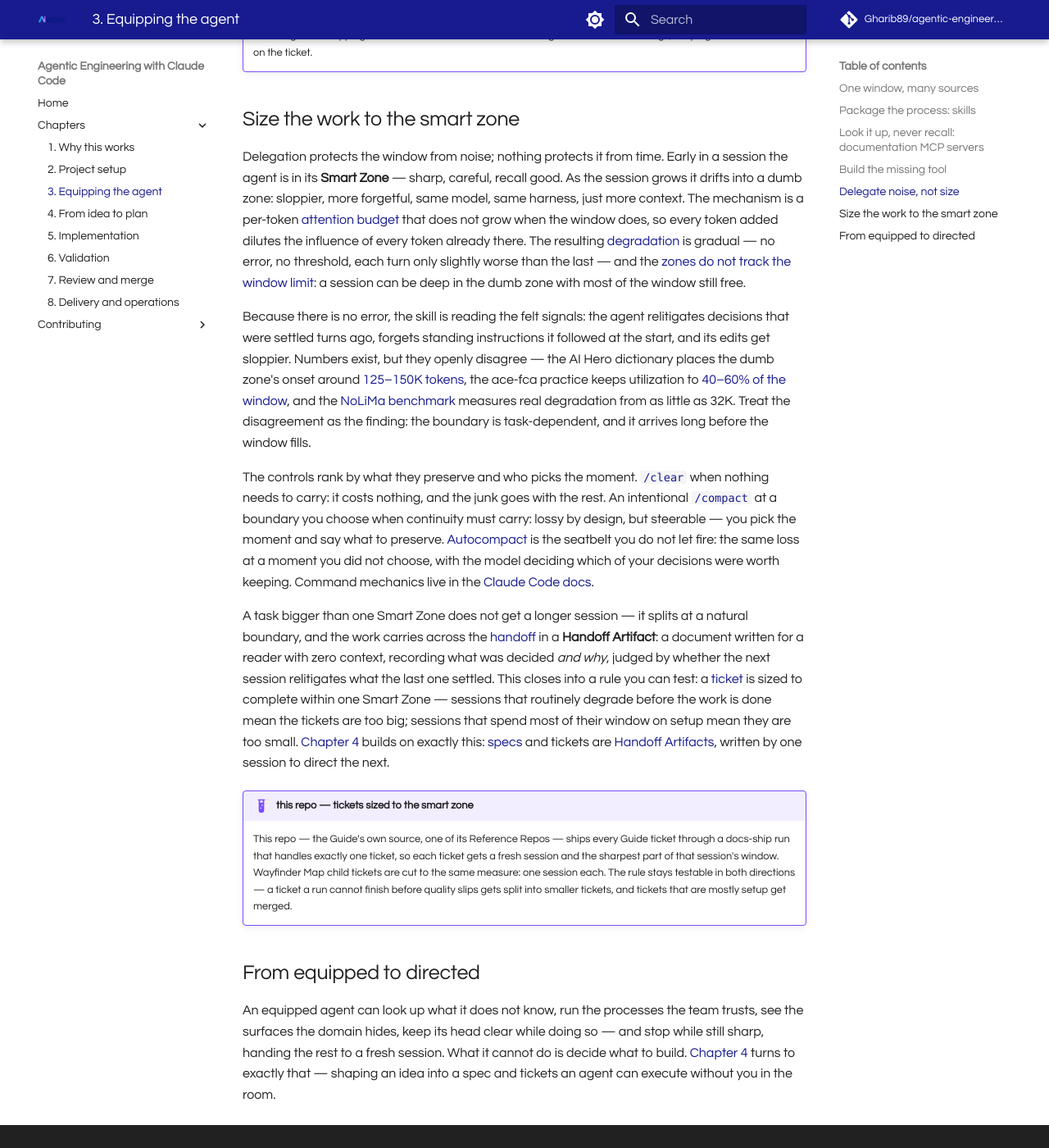
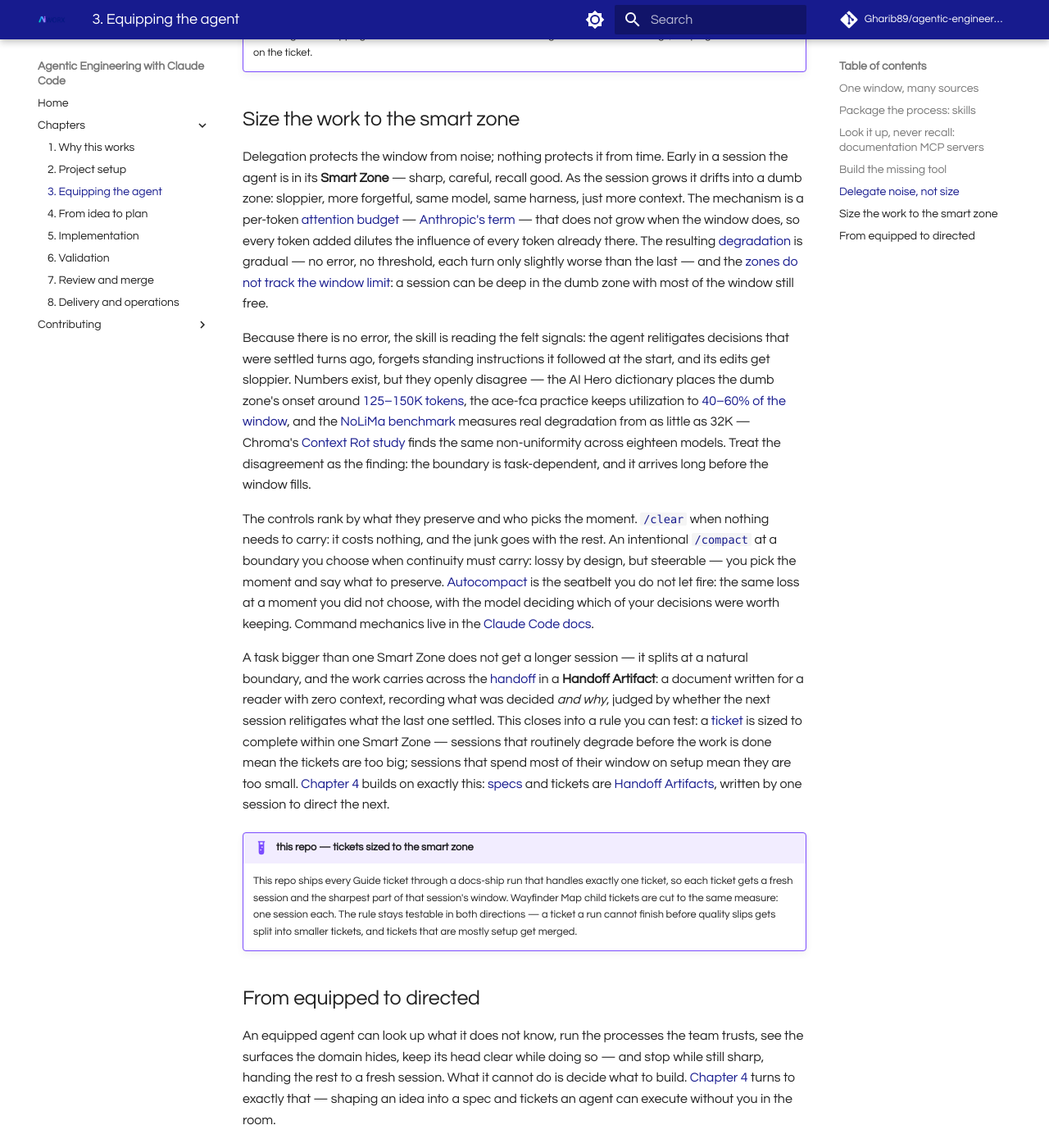
Before and after one commit to Gharib89/agentic-engineering-with-claude, an MkDocs documentation site: the page built from docs/chapters/03-equipping-the-agent.md, in a window 1280 px wide and 1400 px high, scrolled down 3613 px. Shown: the whole window at 82% size. Built offline with MkDocs 1.6.1 and Material for MkDocs 9.7.7, drawn with Linux system fonts in a browser that asks for light colours; comment, search, counter and statistics services are not loaded.

Commit message:
docs: review fixes — add Anthropic and Chroma sources, drop duplicate repo intro (#48)
Co-Authored-By: Claude Fable 5 <noreply@anthropic.com>
Claude-Session: https://claude.ai/code/session_01NkbWJSuwr5ar8o6nR7MeL5

```diff
--- a/docs/chapters/03-equipping-the-agent.md
+++ b/docs/chapters/03-equipping-the-agent.md
@@ -73,18 +73,17 @@ Size alone is no reason to delegate; a long task whose every step informs the ne
 
 ## Size the work to the smart zone
 
-Delegation protects the window from noise; nothing protects it from time. Early in a session the agent is in its **Smart Zone** — sharp, careful, recall good. As the session grows it drifts into a dumb zone: sloppier, more forgetful, same model, same harness, just more context. The mechanism is a per-token [attention budget](https://www.aihero.dev/ai-coding-dictionary/attention-budget) that does not grow when the window does, so every token added dilutes the influence of every token already there. The resulting [degradation](https://www.aihero.dev/ai-coding-dictionary/attention-degradation) is gradual — no error, no threshold, each turn only slightly worse than the last — and the [zones do not track the window limit](https://www.aihero.dev/ai-coding-dictionary/smart-zone): a session can be deep in the dumb zone with most of the window still free.
+Delegation protects the window from noise; nothing protects it from time. Early in a session the agent is in its **Smart Zone** — sharp, careful, recall good. As the session grows it drifts into a dumb zone: sloppier, more forgetful, same model, same harness, just more context. The mechanism is a per-token [attention budget](https://www.aihero.dev/ai-coding-dictionary/attention-budget) — [Anthropic's term](https://www.anthropic.com/engineering/effective-context-engineering-for-ai-agents) — that does not grow when the window does, so every token added dilutes the influence of every token already there. The resulting [degradation](https://www.aihero.dev/ai-coding-dictionary/attention-degradation) is gradual — no error, no threshold, each turn only slightly worse than the last — and the [zones do not track the window limit](https://www.aihero.dev/ai-coding-dictionary/smart-zone): a session can be deep in the dumb zone with most of the window still free.
 
-Because there is no error, the skill is reading the felt signals: the agent relitigates decisions that were settled turns ago, forgets standing instructions it followed at the start, and its edits get sloppier. Numbers exist, but they openly disagree — the AI Hero dictionary places the dumb zone's onset around [125–150K tokens](https://www.aihero.dev/ai-coding-dictionary/smart-zone), the ace-fca practice keeps utilization to [40–60% of the window](https://github.com/humanlayer/advanced-context-engineering-for-coding-agents/blob/main/ace-fca.md), and the [NoLiMa benchmark](https://arxiv.org/abs/2502.05167) measures real degradation from as little as 32K. Treat the disagreement as the finding: the boundary is task-dependent, and it arrives long before the window fills.
+Because there is no error, the skill is reading the felt signals: the agent relitigates decisions that were settled turns ago, forgets standing instructions it followed at the start, and its edits get sloppier. Numbers exist, but they openly disagree — the AI Hero dictionary places the dumb zone's onset around [125–150K tokens](https://www.aihero.dev/ai-coding-dictionary/smart-zone), the ace-fca practice keeps utilization to [40–60% of the window](https://github.com/humanlayer/advanced-context-engineering-for-coding-agents/blob/main/ace-fca.md), and the [NoLiMa benchmark](https://arxiv.org/abs/2502.05167) measures real degradation from as little as 32K — Chroma's [Context Rot study](https://www.trychroma.com/research/context-rot) finds the same non-uniformity across eighteen models. Treat the disagreement as the finding: the boundary is task-dependent, and it arrives long before the window fills.
 
 The controls rank by what they preserve and who picks the moment. [`/clear`](https://www.aihero.dev/ai-coding-dictionary/clearing) when nothing needs to carry: it costs nothing, and the junk goes with the rest. An intentional [`/compact`](https://www.aihero.dev/ai-coding-dictionary/compaction) at a boundary you choose when continuity must carry: lossy by design, but steerable — you pick the moment and say what to preserve. [Autocompact](https://www.aihero.dev/ai-coding-dictionary/autocompact) is the seatbelt you do not let fire: the same loss at a moment you did not choose, with the model deciding which of your decisions were worth keeping. Command mechanics live in the [Claude Code docs](https://code.claude.com/docs/en/context-window).
 
 A task bigger than one Smart Zone does not get a longer session — it splits at a natural boundary, and the work carries across the [handoff](https://www.aihero.dev/ai-coding-dictionary/handoff) in a **Handoff Artifact**: a document written for a reader with zero context, recording what was decided *and why*, judged by whether the next session relitigates what the last one settled. This closes into a rule you can test: a [ticket](https://www.aihero.dev/ai-coding-dictionary/ticket) is sized to complete within one Smart Zone — sessions that routinely degrade before the work is done mean the tickets are too big; sessions that spend most of their window on setup mean they are too small. [Chapter 4](04-from-idea-to-plan.md) builds on exactly this: [specs](https://www.aihero.dev/ai-coding-dictionary/spec) and tickets are [Handoff Artifacts](https://www.aihero.dev/ai-coding-dictionary/handoff-artifact), written by one session to direct the next.
 
 !!! example "this repo — tickets sized to the smart zone"
-    This repo — the Guide's own source, one of its Reference Repos — ships
-    every Guide ticket through a docs-ship run that handles exactly one
-    ticket, so each ticket gets a fresh session and the sharpest part of
+    This repo ships every Guide ticket through a docs-ship run that handles
+    exactly one ticket, so each ticket gets a fresh session and the sharpest part of
     that session's window. Wayfinder Map child tickets are cut to the same
     measure: one session each. The rule stays testable in both directions —
     a ticket a run cannot finish before quality slips gets split into
```
